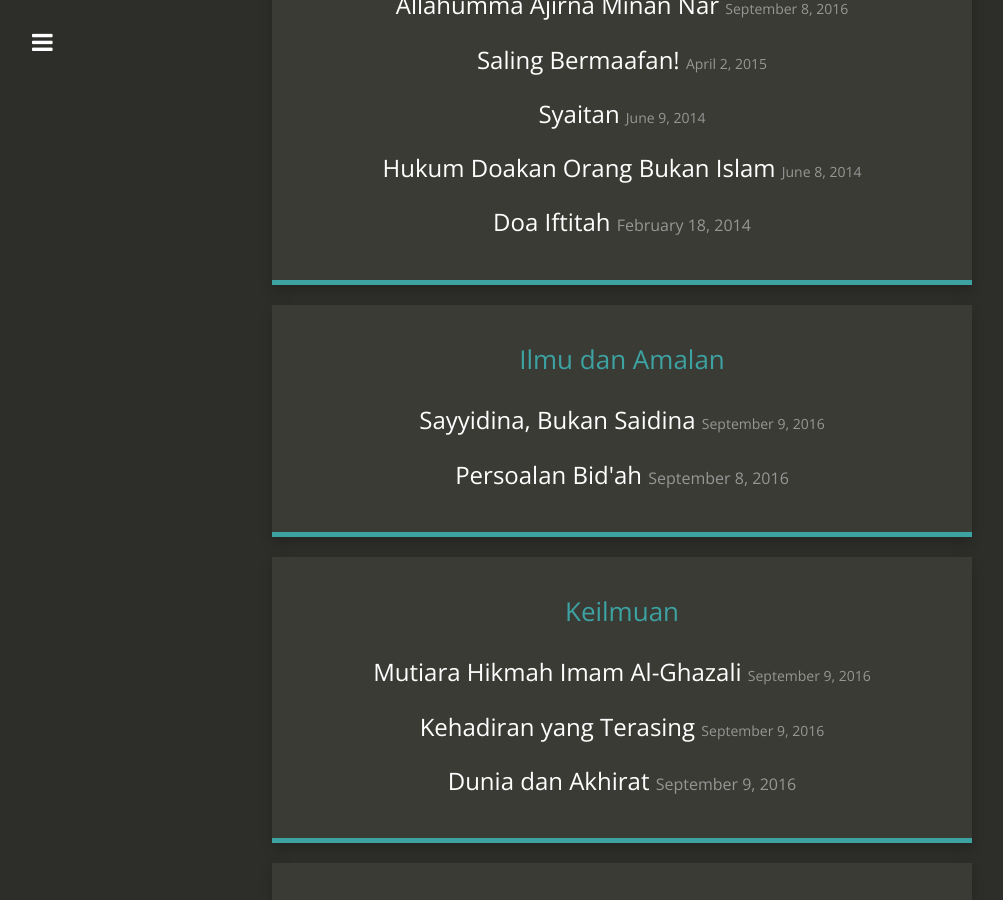
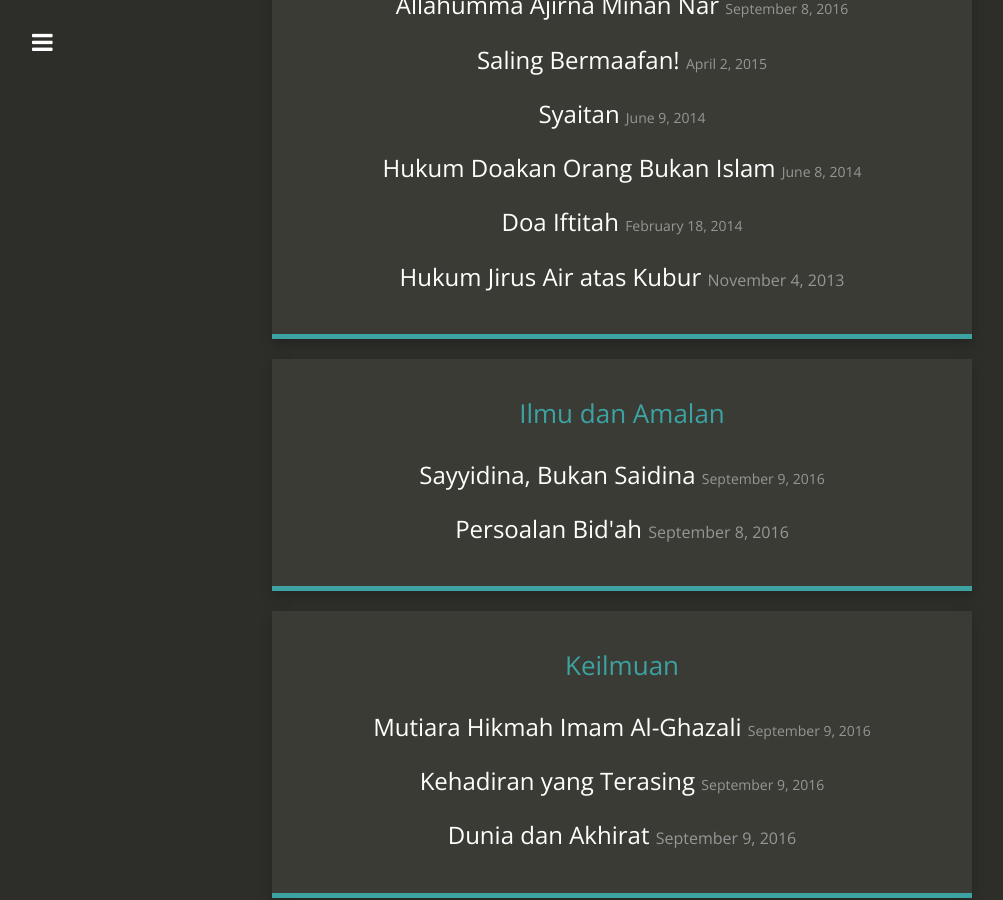
Before and after one commit to kedamaian/swsyafiq, a Jekyll site: the page built from posts-by-categories.html, in a window 1280 px wide and 900 px high, scrolled down 1320 px. Shown: the whole window, without its empty margins (18-1021 px from the left). Built offline with Jekyll 4.4.1, drawn with Linux system fonts in a browser that asks for light colours; nearby versions of some CDN libraries.

Commit message:
Updated 2013-11-04-hukum-jirus-air-dikubur.md

```diff
--- a/_posts/2013-11-04-hukum-jirus-air-dikubur.md
+++ b/_posts/2013-11-04-hukum-jirus-air-dikubur.md
@@ -1,8 +1,12 @@
-Amalan menjirus air ke kubur hukumnya SUNNAT di dalam mazhab Syafi`e.
-
-Tetapi yang disunnatkan hanya dengan air semata-mata dan bukannya air mawar sebagaimana kelaziman sesetengah masyarakat kita.
-
-Menjirus air dengan air mawar dihukumkan MAKRUH kerana ianya dikira satu pembaziran.
+---
+layout: post
+published: true
+author: tehnoblequran
+title: Hukum Jirus Air atas Kubur
+categories:
+  - Tazkirah
+---
+> Amalan menjirus air ke kubur hukumnya SUNNAT di dalam mazhab Syafie. Tetapi yang disunnatkan hanya dengan air semata-mata dan bukannya air mawar sebagaimana kelaziman sesetengah masyarakat kita. Menjirus air dengan air mawar dihukumkan MAKRUH kerana ianya dikira satu pembaziran.
 
 
-Imam asy-Syafi`i meriwayatkan daripada Ibraahiim bin Muhammad daripada Ja'far bin Muhammad daripada ayahandanya bahawasanya Junjungan Nabi Muhammad shollallahu 'alaihi wasallam telah menyiram (air) atas kubur anakanda baginda Ibrahim dan meletakkan atasnya batu-batu kerikil. Riwayat ini terkandung dalam "Musnad al-Imam al-Mu`adzhdzham wal Mujtahid al-Muqaddam Abi 'Abdillah Muhammad bin Idris asy-Syafi`i r.a.", juzuk 1, halaman 215.
+Imam asy-Syafi meriwayatkan daripada Ibraahiim bin Muhammad daripada Ja'far bin Muhammad daripada ayahandanya bahawasanya Junjungan Nabi Muhammad shollallahu 'alaihi wasallam telah menyiram (air) atas kubur anakanda baginda Ibrahim dan meletakkan atasnya batu-batu kerikil. Riwayat ini terkandung dalam "Musnad al-Imam al-Mu adzhdzham wal Mujtahid al-Muqaddam Abi Abdillah Muhammad bin Idris asy-Syafi i r.a.", juzuk 1, Halaman 215.
```
